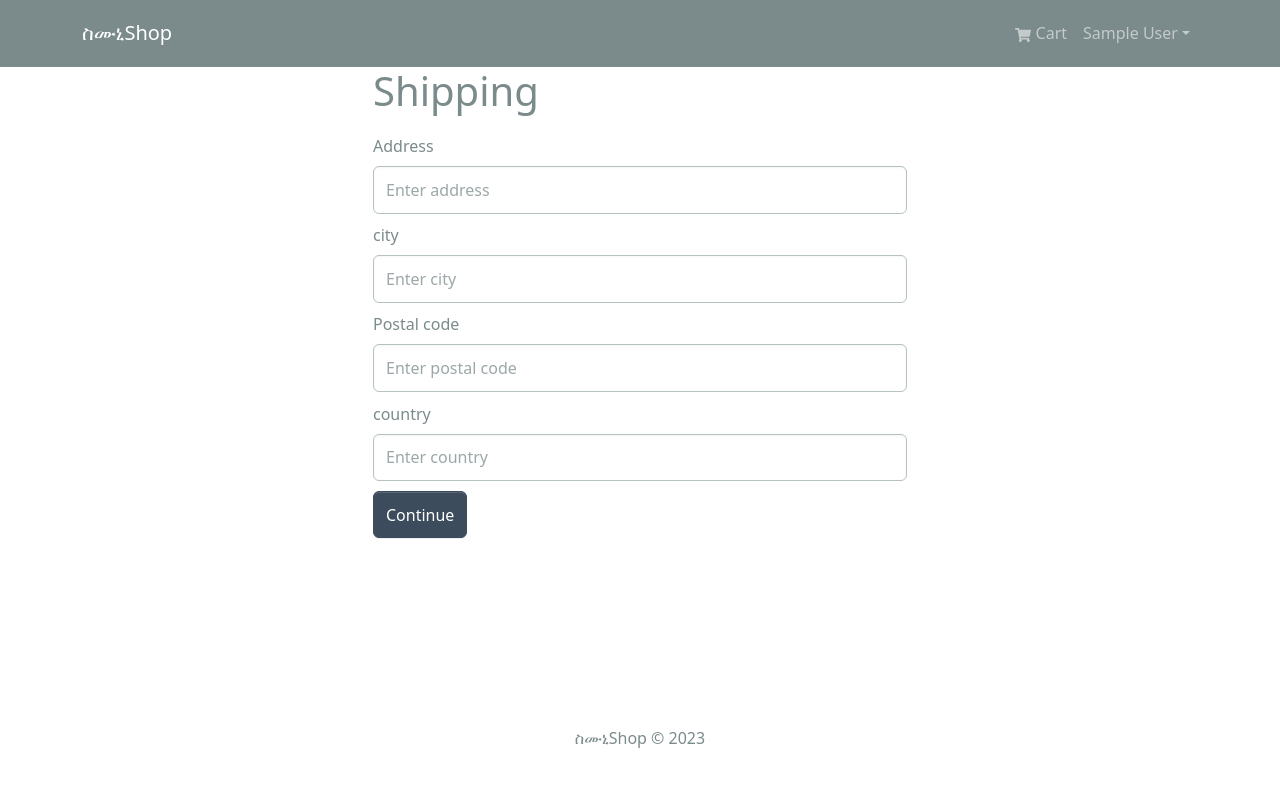
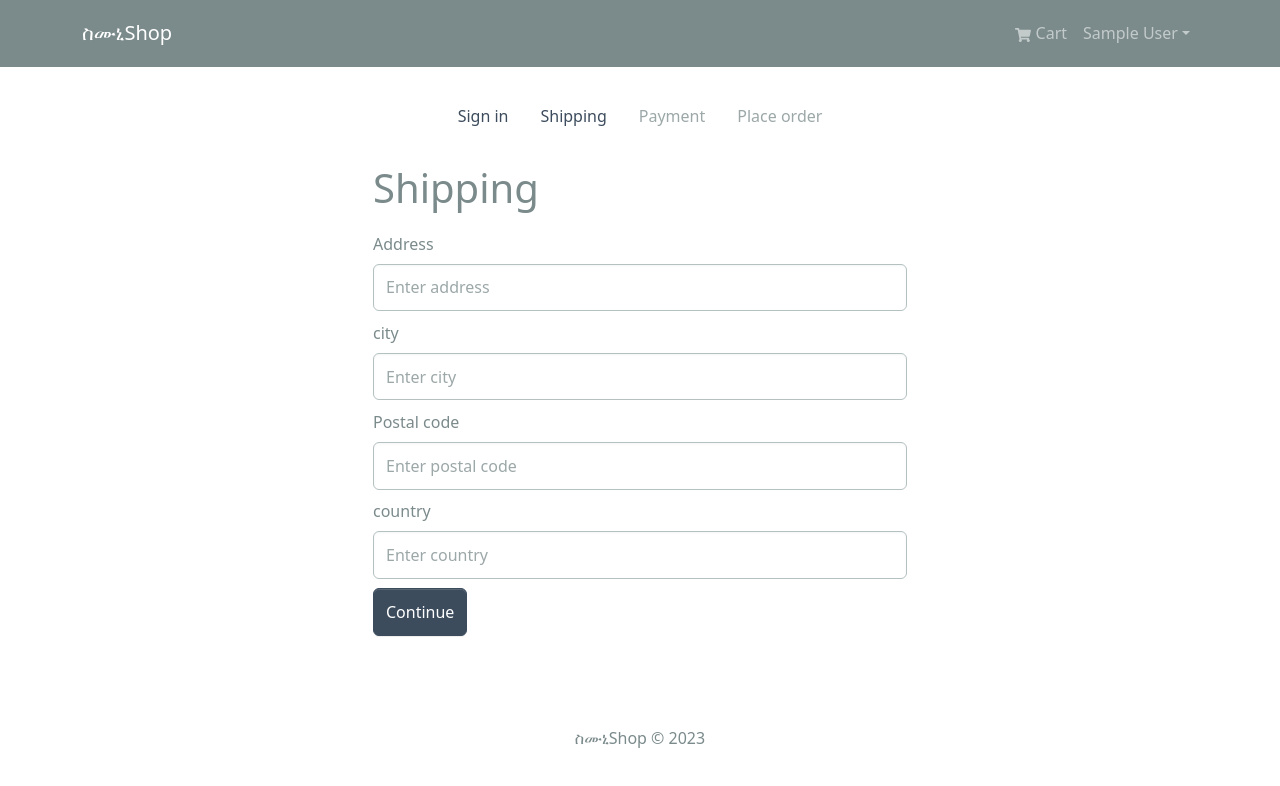
Before and after one commit to Abenezer-berhanu/proshop2, a React (Create React App) app in the folder frontend/: page /shipping in a window 1280 px wide. Shown: the top 786 px of the page. Built offline with nearby package versions, Linux system fonts and the light colour scheme; sample sign-in values are in the browser's storage.

Commit message:
checkout steps ui add

```diff
--- /dev/null
+++ b/frontend/src/components/CheckoutSteps.jsx
@@ -0,0 +1,47 @@
+import { Nav } from "react-bootstrap";
+import { LinkContainer } from "react-router-bootstrap";
+
+const CheckoutSteps = ({ step1, step2, step3, step4 }) => {
+  return (
+    <Nav className="justify-content-center m-4">
+      <Nav.Item>
+        {step1 ? (
+          <LinkContainer to='/login'>
+            <Nav.Link>Sign in</Nav.Link>
+          </LinkContainer>
+        ) : (
+          <Nav.Link disabled>Place Order</Nav.Link>
+        )}
+      </Nav.Item>
+      <Nav.Item>
+        {step2 ? (
+          <LinkContainer to='/shipping'>
+            <Nav.Link>Shipping</Nav.Link>
+          </LinkContainer>
+        ) : (
+          <Nav.Link disabled>Shipping</Nav.Link>
+        )}
+      </Nav.Item>
+      <Nav.Item>
+        {step3 ? (
+          <LinkContainer to='/payment'>
+            <Nav.Link>Payment</Nav.Link>
+          </LinkContainer>
+        ) : (
+          <Nav.Link disabled>Payment</Nav.Link>
+        )}
+      </Nav.Item>
+      <Nav.Item>
+        {step4 ? (
+          <LinkContainer to='/placeorder'>
+            <Nav.Link>Place order</Nav.Link>
+          </LinkContainer>
+        ) : (
+          <Nav.Link disabled>Place order</Nav.Link>
+        )}
+      </Nav.Item>
+    </Nav>
+  );
+};
+
+export default CheckoutSteps;
--- a/frontend/src/components/Header.jsx
+++ b/frontend/src/components/Header.jsx
@@ -6,20 +6,22 @@
 import { useSelector, useDispatch } from "react-redux";
 import { useLogoutMutation } from "../slices/userSliceApi";
 import { clearCredentials } from "../slices/authSlice";
+import { toast } from "react-toastify";
 export default function Header() {
   const { cartItems } = useSelector((state) => state.cart);
   const { userInfo } = useSelector((state) => state.auth);
-  const [logoutMutation] = useLogoutMutation()
-  const dispatch = useDispatch()
-  const navigate = useNavigate()
+  const [logoutMutation] = useLogoutMutation();
+  const dispatch = useDispatch();
+  const navigate = useNavigate();
 
-  const logoutHandler = async() => {
+  const logoutHandler = async () => {
     try {
-      await logoutMutation().unwrap()
-      dispatch(clearCredentials())
-      navigate('/login')
+      await logoutMutation().unwrap();
+      dispatch(clearCredentials());
+      navigate("/login");
+      toast.success("Logged out successfully");
     } catch (error) {
-      console.log(error)
+      console.log(error);
     }
   };
 
--- a/frontend/src/screens/LoginScreen.jsx
+++ b/frontend/src/screens/LoginScreen.jsx
@@ -33,11 +33,11 @@
     e.preventDefault();
     try {
       const res = await login({ email, password }).unwrap();
-      dispatch(setCredntials({...res}));
-      toast.success('Logged in successfully')
+      dispatch(setCredntials({ ...res }));
+      toast.success("Logged in successfully");
       navigate(redirect);
     } catch (error) {
-    console.log(error)
+      console.log(error);
       toast.error(error?.data?.message || error.error);
     }
   };
--- a/frontend/src/screens/ShippingScreen.jsx
+++ b/frontend/src/screens/ShippingScreen.jsx
@@ -4,6 +4,7 @@
 import { useDispatch, useSelector } from "react-redux";
 import { useNavigate } from "react-router-dom";
 import { saveShippingAddress } from "../slices/cartSlice";
+import CheckoutSteps from "../components/CheckoutSteps";
 
 function ShippingScreen() {
   const { shippingAddress } = useSelector((state) => state.cart);
@@ -25,6 +26,8 @@
   };
   return (
     <FormContainer>
+      <CheckoutSteps step1 step2/>
+
       <h1>Shipping</h1>
       <Form onSubmit={handleSubmit}>
         <Form.Group className="my-2" controlId="postalCode">
```
